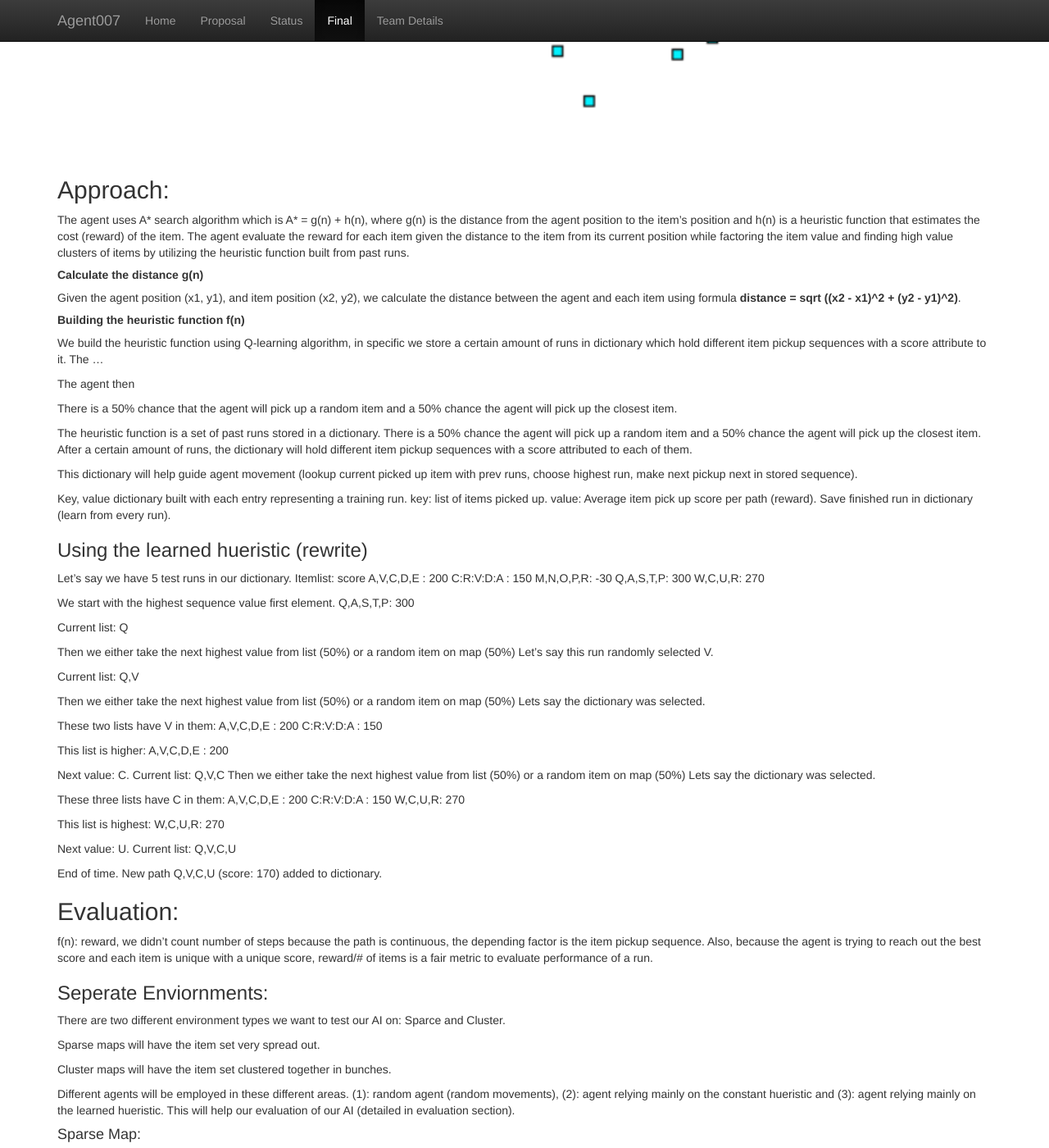
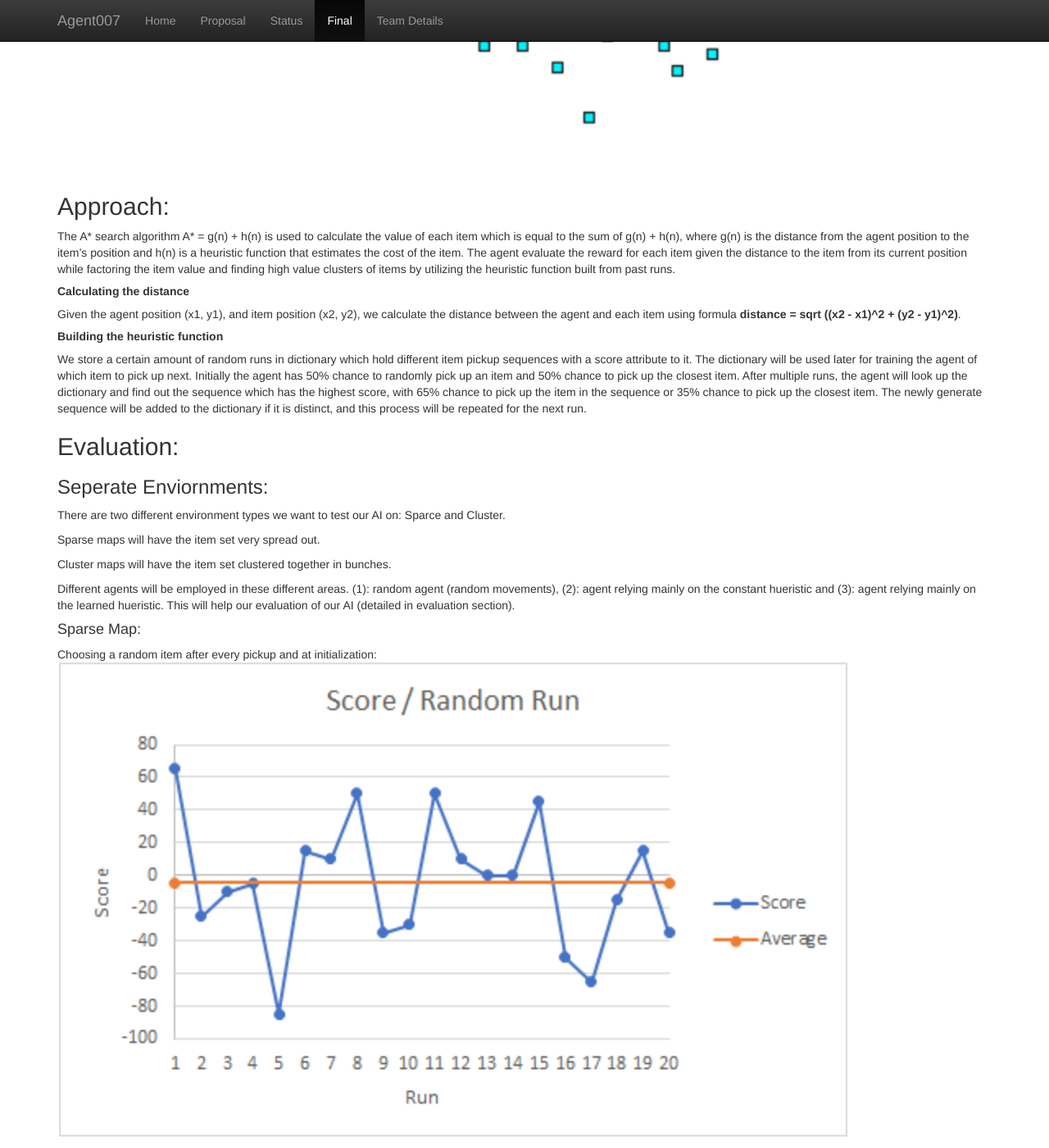
Before and after one commit to KumarHX/Agent007, a Jekyll site: the page built from docs/final.md, in a window 1280 px wide and 1400 px high, scrolled down 1038 px. Shown: the whole window at 82% size. Built offline with Jekyll 4.4.1, drawn with Linux system fonts in a browser that asks for light colours; some of the changed text lies outside the part shown.

Commit message:
Update final.md

```diff
--- a/docs/final.md
+++ b/docs/final.md
@@ -9,85 +9,21 @@ title:  Final
 
 ## Project Summary:
 Agent 007 spawns on a flat map and has a time limit to pick up as many high value items as possible. The size of the map is 120x120
-with 30 predetermined distinct spawned items. Each item is distinct with a distinct value. The map is not completely observable, all item's position are known to the agent but not item values. The agent has a certain amount of time to pick up any items, but the problem is that items can have negative values associated with and some items may not be the best individual node to go to but would lead to a higher score due to proximity of other items in the area. Therefore, the agent need to use AI/ML algorithm to solve the problem, so that he can reach out the maximum score.
+with 30 predetermined distinct spawned items. Each item is distinct with a distinct value. The map is not completely observable, all item's position are known to the agent but not item values. The agent has a certain amount of time to pick up any items, but the problem is that items can have negative values associated with them and some items may not be the best individual node to go to but would lead to a higher score due to proximity of other items in the area. Therefore, the agent need to use AI/ML algorithm to solve the problem, so that he can reach out the maximum score. In particular, we use A* Search algorithm.
 
 ![](ClusteringVisualized.png?raw=true)<br>
 
 ## Approach:
-The agent uses A* search algorithm which is A* = g(n) + h(n), where g(n) is the distance from the agent position to the item's position and h(n) is a heuristic function that estimates the cost (reward) of the item. The agent evaluate the reward for each item given the distance to the item from its current position while factoring the item value and finding high value clusters of items by utilizing the heuristic function built from past runs.
+The A* search algorithm A* = g(n) + h(n) is used to calculate the value of each item which is equal to the sum of g(n) + h(n), where g(n) is the distance from the agent position to the item's position and h(n) is a heuristic function that estimates the cost of the item. The agent evaluate the reward for each item given the distance to the item from its current position while factoring the item value and finding high value clusters of items by utilizing the heuristic function built from past runs.
 
-##### **Calculate the distance g(n)**
+##### **Calculating the distance**
 Given the agent position (x1, y1), and item position (x2, y2), we calculate the distance between the agent and each item using formula **distance = sqrt ((x2 - x1)^2 + (y2 - y1)^2)**.
 
-##### **Building the heuristic function f(n)**
-We build the heuristic function using Q-learning algorithm, in specific we store a certain amount of runs in dictionary which hold different item pickup sequences with a score attribute to it. The ...
-
-
-The agent then
-
-There is a 50% chance that the agent will pick up a random item and a 50% chance the agent will pick up the closest item.
-
-The heuristic function is a set of past runs stored in a dictionary. There is a 50% chance the agent will pick up a random item and a 50% chance the agent will pick up the closest item. After a certain amount of runs, the dictionary will hold different item pickup sequences with a score attributed to each of them.
-
-This dictionary will help guide agent movement (lookup current picked up item with prev runs, choose highest run, make next pickup next in stored sequence).
-
-Key, value dictionary built with each entry representing a training run.
-key: list of items picked up.
-value: Average item pick up score per path (reward).
-Save finished run in dictionary (learn from every run).
-
-### Using the learned hueristic (rewrite)
-Let's say we have 5 test runs in our dictionary.
-Itemlist: score
-A,V,C,D,E : 200
-C:R:V:D:A : 150
-M,N,O,P,R: -30
-Q,A,S,T,P: 300
-W,C,U,R: 270
-
-We start with the highest sequence value first element.
-Q,A,S,T,P: 300
-
-Current list: Q
-
-Then we either take the next highest value from list (50%) or a random item on map (50%)
-Let's say this run randomly selected V.
-
-Current list: Q,V
-
-Then we either take the next highest value from list (50%) or a random item on map (50%)
-Lets say the dictionary was selected.
-
-These two lists have V in them:
-A,V,C,D,E : 200
-C:R:V:D:A : 150
-
-This list is higher:
-A,V,C,D,E : 200
-
-Next value: C.
-Current list: Q,V,C
-Then we either take the next highest value from list (50%) or a random item on map (50%)
-Lets say the dictionary was selected.
-
-These three lists have C in them:
-A,V,C,D,E : 200
-C:R:V:D:A : 150
-W,C,U,R: 270
-
-This list is highest:
-W,C,U,R: 270
-
-Next value: U.
-Current list: Q,V,C,U
-
-End of time.
-New path Q,V,C,U (score: 170)
-added to dictionary.
-
+##### **Building the heuristic function**
+We store a certain amount of random runs in dictionary which hold different item pickup sequences with a score attribute to it. The dictionary will be used later for training the agent of which item to pick up next. Initially the agent has 50% chance to randomly pick up an item and 50% chance to pick up the closest item. After multiple runs, the agent will look up the dictionary and find out the sequence which has the highest score, with 65% chance to pick up the item in the sequence or 35% chance to pick up the closest item. The newly generate sequence will be added to the dictionary if it is distinct, and this process will be repeated for the next run.
 
 ## Evaluation:
-f(n): reward, we didn’t count number of steps because the path is continuous, the depending factor is the item pickup sequence. Also, because the agent is trying to reach out the best score and each item is unique with a unique score, reward/# of items is a fair metric to evaluate performance of a run.
+
 
 ### Seperate Enviornments:
 There are two different environment types we want to test our AI on: Sparce and Cluster.
```
